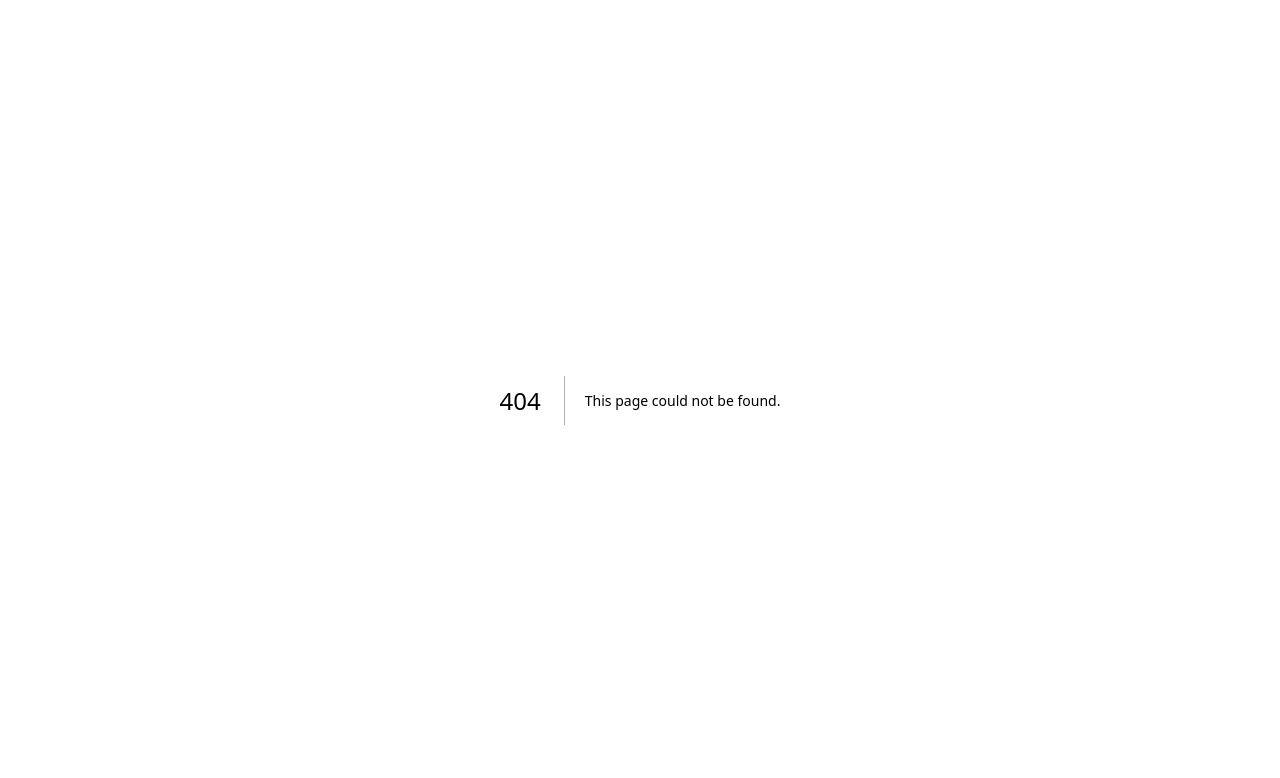
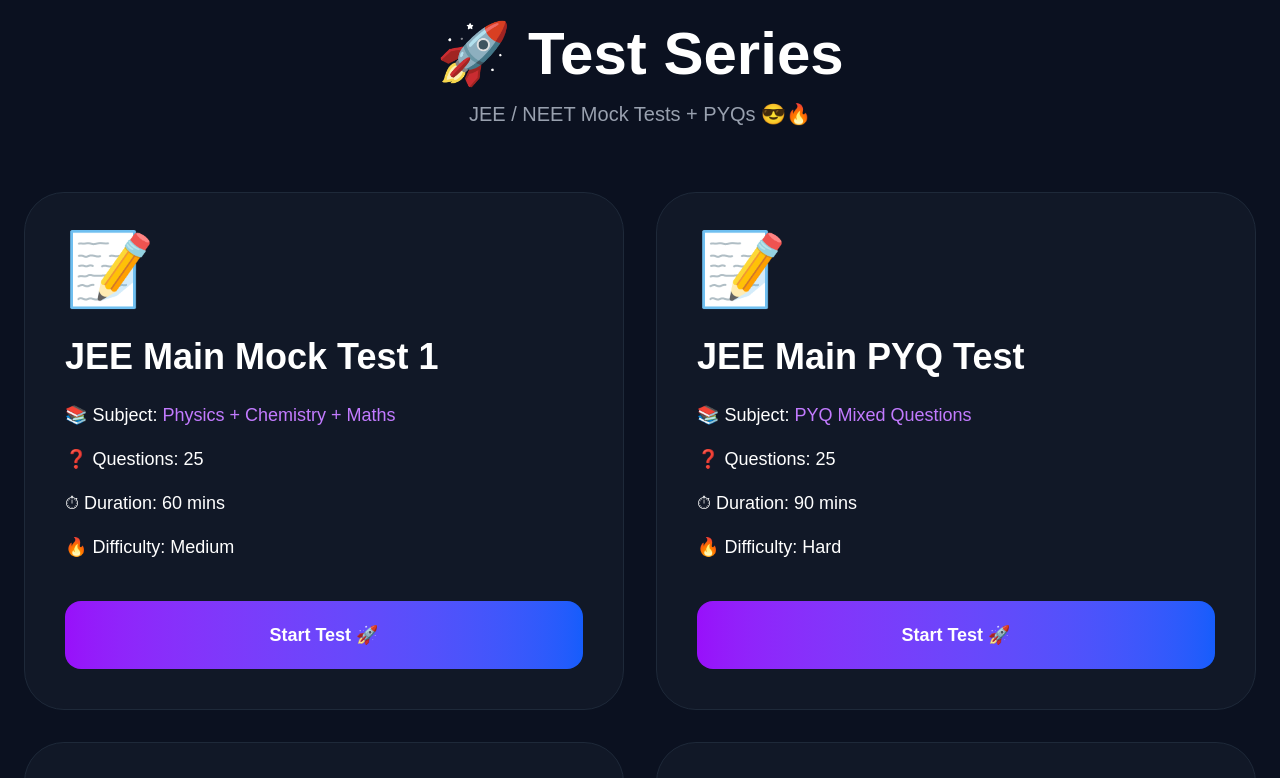
Before and after one commit to himanshu8785/exam-cracker, a Next.js app: page /test-series in a window 1280 px wide. Before the commit this address had no page. Shown: the top 778 px of the page. Built offline with nearby package versions, Linux system fonts and the light colour scheme.

Commit message:
real test series system

```diff
--- /dev/null
+++ b/app/test-series/page.tsx
@@ -0,0 +1,155 @@
+"use client";
+
+import Link from "next/link";
+
+export default function TestSeriesPage() {
+
+  const tests = [
+
+    {
+      title:"JEE Main Mock Test 1",
+      questions:25,
+      duration:"60 mins",
+      subject:"Physics + Chemistry + Maths",
+      difficulty:"Medium"
+    },
+
+    {
+      title:"JEE Main PYQ Test",
+      questions:25,
+      duration:"90 mins",
+      subject:"PYQ Mixed Questions",
+      difficulty:"Hard"
+    },
+
+    {
+      title:"NEET Full Syllabus Test",
+      questions:25,
+      duration:"60 mins",
+      subject:"Physics + Chemistry + Biology",
+      difficulty:"Medium"
+    },
+
+    {
+      title:"Physics Chapter Test",
+      questions:25,
+      duration:"45 mins",
+      subject:"Current Electricity",
+      difficulty:"Easy"
+    },
+
+    {
+      title:"Chemistry PYQ Challenge",
+      questions:25,
+      duration:"45 mins",
+      subject:"Organic Chemistry",
+      difficulty:"Hard"
+    }
+
+  ];
+
+  return (
+
+    <main className="min-h-screen bg-[#0b1120] text-white p-6">
+
+      <div className="max-w-7xl mx-auto">
+
+        <h1 className="text-6xl font-black text-center mb-4">
+
+          🚀 Test Series
+
+        </h1>
+
+        <p className="text-center text-gray-400 text-xl mb-16">
+
+          JEE / NEET Mock Tests + PYQs 😎🔥
+
+        </p>
+
+        <div className="grid grid-cols-1 md:grid-cols-2 gap-8">
+
+          {tests.map((test,index)=>(
+
+            <div
+              key={index}
+              className="bg-[#111827] border border-gray-800 rounded-[40px] p-10"
+            >
+
+              <div className="text-7xl mb-8">
+
+                📝
+
+              </div>
+
+              <h2 className="text-4xl font-black mb-6">
+
+                {test.title}
+
+              </h2>
+
+              <div className="space-y-4 text-lg">
+
+                <p>
+
+                  📚 Subject:
+                  {" "}
+                  <span className="text-purple-400">
+
+                    {test.subject}
+
+                  </span>
+
+                </p>
+
+                <p>
+
+                  ❓ Questions:
+                  {" "}
+                  {test.questions}
+
+                </p>
+
+                <p>
+
+                  ⏱ Duration:
+                  {" "}
+                  {test.duration}
+
+                </p>
+
+                <p>
+
+                  🔥 Difficulty:
+                  {" "}
+                  {test.difficulty}
+
+                </p>
+
+              </div>
+
+              <div className="mt-10">
+
+                <Link
+                  href="/mock-test"
+                  className="block text-center py-5 rounded-2xl bg-gradient-to-r from-purple-600 to-blue-600 text-lg font-semibold"
+                >
+
+                  Start Test 🚀
+
+                </Link>
+
+              </div>
+
+            </div>
+
+          ))}
+
+        </div>
+
+      </div>
+
+    </main>
+
+  );
+
+}
```
